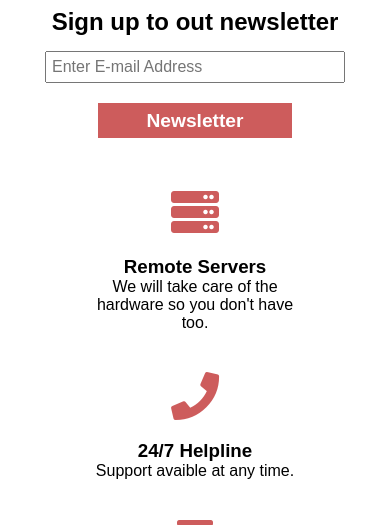
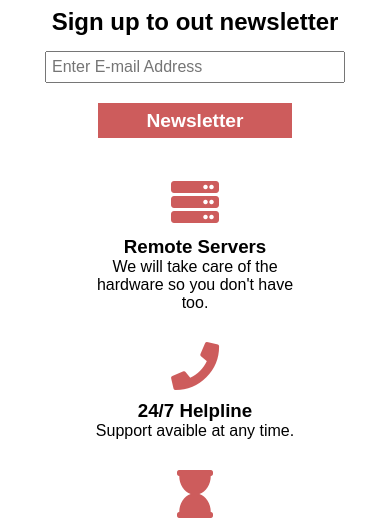
Before and after one commit to John-CSM-Tate/freecodecamp-landing-page-project, a plain HTML site: page index.html in a window 390 px wide. Shown: the part 192-717 px from the top of the page. Drawn offline with Linux system fonts and the light colour scheme.

Commit message:
Updated features css

```diff
--- a/styles.css
+++ b/styles.css
@@ -165,4 +165,8 @@ main {
     .container {
         width: 60%;
     }
+
+    .icon{
+        margin: 10px;
+    }
 }
```
